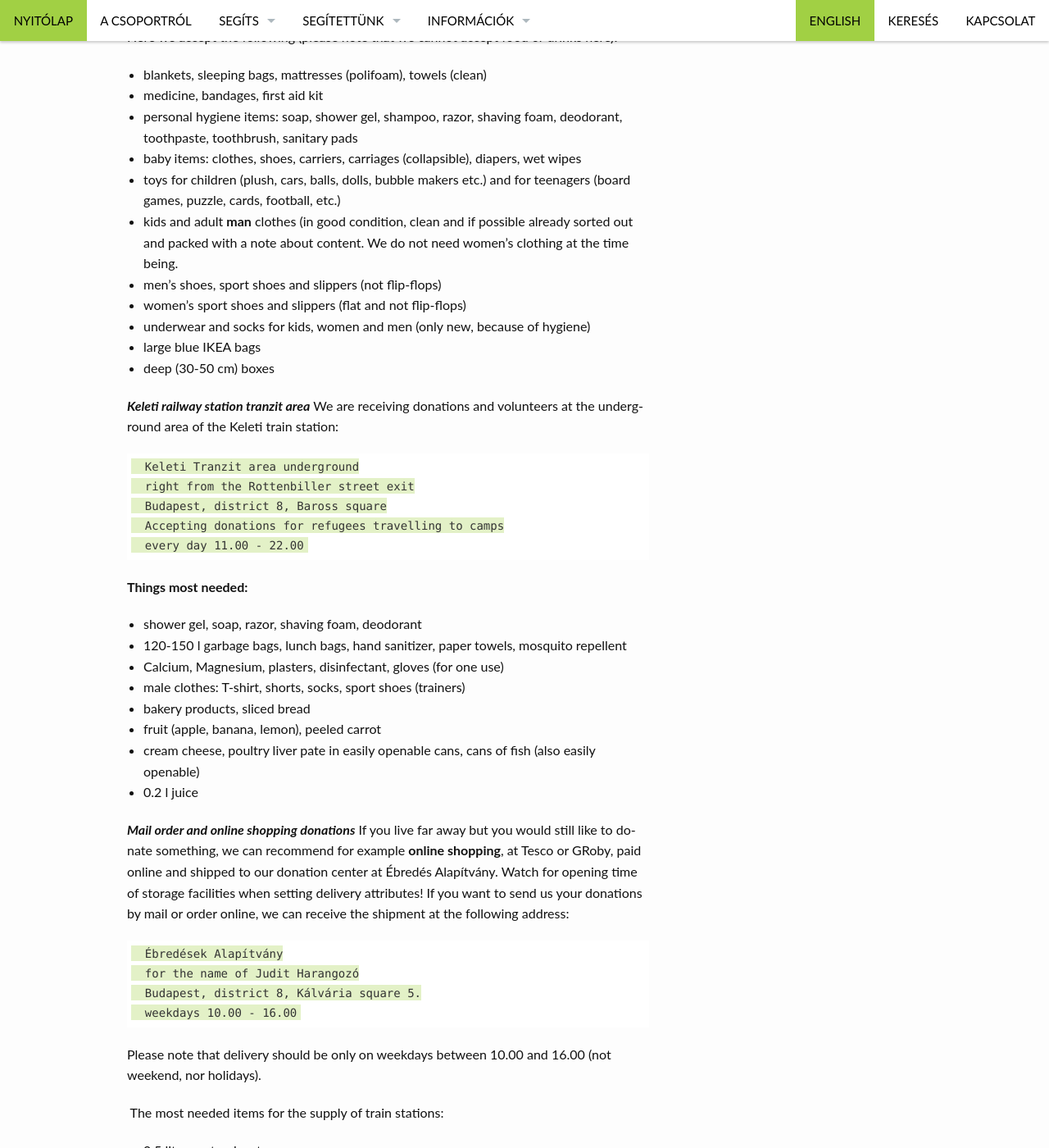
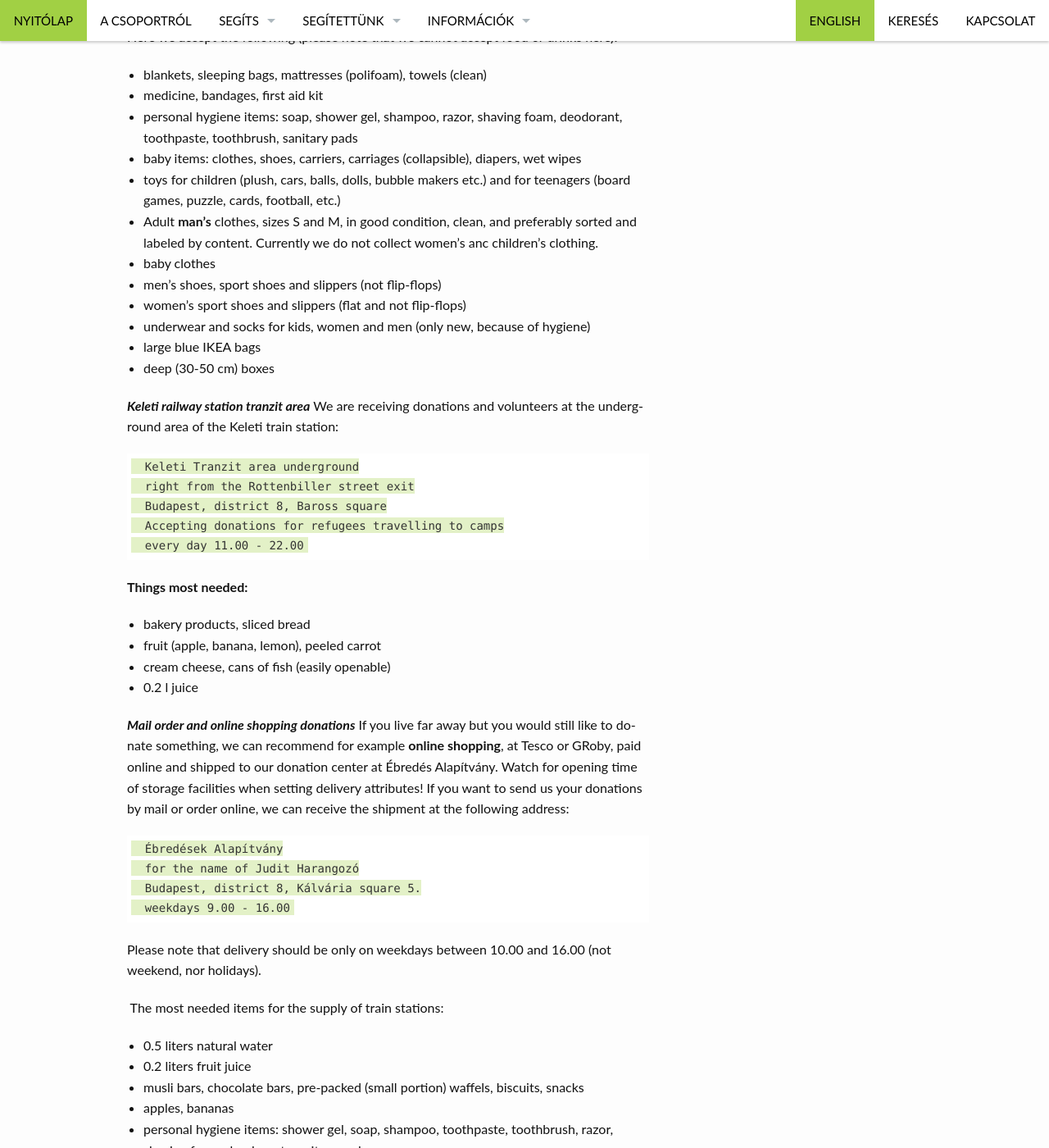
Before and after one commit to migaid/migaid.github.io, a Jekyll site: the page built from menu/english.md, in a window 1280 px wide and 1400 px high, scrolled down 1313 px. Shown: the whole window at 82% size. Built offline with Jekyll 4.4.1, drawn with Linux system fonts in a browser that asks for light colours; some of the changed text lies outside the part shown.

Commit message:
kicsi javitasok aug 11

```diff
--- a/menu/english.md
+++ b/menu/english.md
@@ -40,7 +40,8 @@ Here we accept the following (please note that we cannot accept food or drinks h
 - personal hygiene items: soap, shower gel, shampoo, razor, shaving foam, deodorant, toothpaste, toothbrush, sanitary pads
 - baby items: clothes, shoes, carriers, carriages (collapsible), diapers, wet wipes
 - toys for children (plush, cars, balls, dolls, bubble makers etc.) and for teenagers (board games, puzzle, cards, football, etc.)
-- kids and adult **man** clothes (in good condition, clean and if possible already sorted out and packed with a note about content. We do not need women's clothing at the time being.
+- Adult **man's** clothes, sizes S and M, in good condition, clean, and preferably sorted and labeled by content. Currently we do not collect women's anc children's clothing.
+- baby clothes
 - men’s shoes, sport shoes and slippers (not flip-flops)
 - women’s sport shoes and slippers (flat and not flip-flops)
 - underwear and socks for kids, women and men (only new, because of hygiene)
@@ -60,13 +61,9 @@ We are receiving donations and volunteers at the underground area of the Keleti
 
 **Things most needed:**
 
-- shower gel, soap, razor, shaving foam, deodorant
-- 120-150 l garbage bags, lunch bags, hand sanitizer, paper towels, mosquito repellent
-- Calcium, Magnesium, plasters, disinfectant, gloves (for one use)
-- male clothes: T-shirt, shorts, socks, sport shoes (trainers)
 - bakery products, sliced bread
 - fruit (apple, banana, lemon), peeled carrot
-- cream cheese, poultry liver pate in easily openable cans, cans of fish (also easily openable)
+- cream cheese, cans of fish (easily openable)
 - 0.2 l juice
 
 ***Mail order and online shopping donations***
@@ -76,7 +73,7 @@ If you want to send us your donations by mail or order online, we can receive th
       Ébredések Alapítvány
       for the name of Judit Harangozó
       Budapest, district 8, Kálvária square 5.
-      weekdays 10.00 - 16.00
+      weekdays 9.00 - 16.00
 
 Please note that delivery should be only on weekdays between 10.00 and 16.00 (not weekend, nor holidays).
 
```
Also changed, not shown: other parts of menu/english.md (+1 -1 lines), _posts/segits/2015-07-07-adomanyok.md (+6 -4 lines), _posts/segits/2015-07-07-elelmiszer.md (+3 -9 lines), _posts/segits/2015-07-07-onkentesek.md (+0 -2 lines), menu/segits.md (+3 -3 lines).
